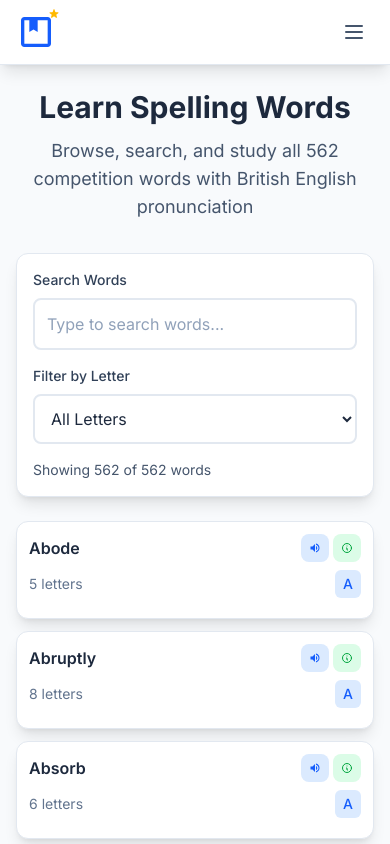
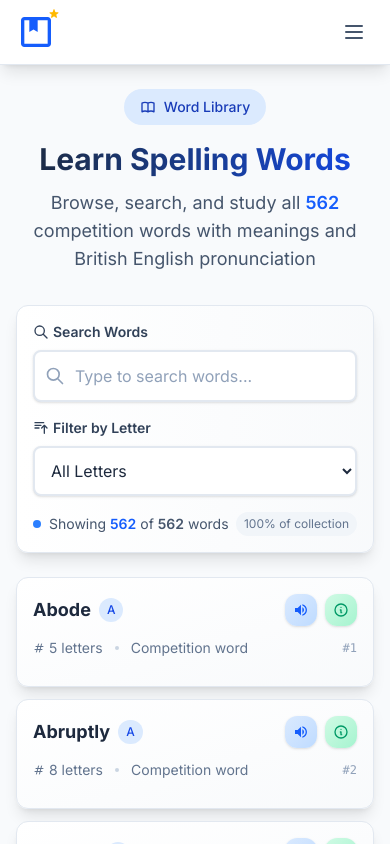
Before and after one commit to masabinhok/spellsan, a Next.js app: page /learn in a window 390 px wide. Shown: the top 844 px of the page. Built offline with nearby package versions, Linux system fonts and the light colour scheme.

Commit message:
Enhance WordCard component: improve UI layout, add loading indicators for meanings, and update styles for better user experience

```diff
--- a/app/learn/page.tsx
+++ b/app/learn/page.tsx
@@ -32,20 +32,25 @@ function WordCard({ word, index }: { word: string; index: number }) {
   return (
     <div
       key={`${word}-${index}`}
-      className="group bg-white rounded-xl md:rounded-2xl shadow-lg border border-slate-200 p-3 md:p-4 hover:shadow-xl transition-all duration-300 hover:-translate-y-1 active:scale-95"
+      className="group bg-gradient-to-br from-white to-slate-50 rounded-xl md:rounded-2xl shadow-lg border border-slate-200 p-4 md:p-5 hover:shadow-xl hover:from-blue-50 hover:to-slate-50 transition-all duration-300 hover:-translate-y-1 active:scale-95"
     >
-      <div className="flex items-center justify-between mb-2 md:mb-3">
-        <span className="text-base md:text-lg font-semibold text-slate-800">
-          {word}
-        </span>
-        <div className="flex space-x-1">
+      <div className="flex items-center justify-between mb-3">
+        <div className="flex items-center space-x-2">
+          <span className="text-lg md:text-xl font-bold text-slate-800 group-hover:text-blue-800 transition-colors">
+            {word}
+          </span>
+          <div className="px-2 py-1 bg-blue-100 text-blue-700 text-xs font-medium rounded-full">
+            {word.charAt(0).toUpperCase()}
+          </div>
+        </div>
+        <div className="flex space-x-2">
           <button
             onClick={() => speakWord(word)}
-            className="w-7 h-7 md:w-8 md:h-8 bg-blue-100 rounded-lg flex items-center justify-center hover:bg-blue-200 transition-all group-hover:scale-110"
+            className="w-8 h-8 md:w-9 md:h-9 bg-gradient-to-br from-blue-100 to-blue-200 rounded-xl flex items-center justify-center hover:from-blue-200 hover:to-blue-300 transition-all group-hover:scale-110 shadow-sm hover:shadow-md"
             title="Pronounce word"
           >
             <svg
-              className="w-3 h-3 md:w-4 md:h-4 text-blue-600"
+              className="w-4 h-4 text-blue-600"
               fill="currentColor"
               viewBox="0 0 24 24"
             >
@@ -54,11 +59,14 @@ function WordCard({ word, index }: { word: string; index: number }) {
           </button>
           <button
             onClick={fetchMeaning}
-            className="w-7 h-7 md:w-8 md:h-8 bg-green-100 rounded-lg flex items-center justify-center hover:bg-green-200 transition-all group-hover:scale-110"
-            title="Show meaning"
+            className={`w-8 h-8 md:w-9 md:h-9 rounded-xl flex items-center justify-center transition-all group-hover:scale-110 shadow-sm hover:shadow-md ${showMeaning
+                ? 'bg-gradient-to-br from-emerald-500 to-emerald-600 text-white'
+                : 'bg-gradient-to-br from-emerald-100 to-emerald-200 text-emerald-600 hover:from-emerald-200 hover:to-emerald-300'
+              }`}
+            title={showMeaning ? "Hide meaning" : "Show meaning"}
           >
             <svg
-              className="w-3 h-3 md:w-4 md:h-4 text-green-600"
+              className="w-4 h-4"
               fill="none"
               stroke="currentColor"
               viewBox="0 0 24 24"
@@ -70,37 +78,57 @@ function WordCard({ word, index }: { word: string; index: number }) {
       </div>
 
       {/* Word Details */}
-      <div className="flex items-center justify-between text-sm text-slate-500 mb-2">
-        <span>{word.length} letters</span>
-        <span className="bg-blue-100 px-2 py-1 rounded-md text-blue-600 font-medium">
-          {word.charAt(0).toUpperCase()}
-        </span>
+      <div className="flex items-center justify-between text-sm text-slate-500 mb-3">
+        <div className="flex items-center space-x-3">
+          <span className="flex items-center space-x-1">
+            <svg className="w-3 h-3" fill="none" stroke="currentColor" viewBox="0 0 24 24">
+              <path strokeLinecap="round" strokeLinejoin="round" strokeWidth={2} d="M7 20l4-16m2 16l4-16M6 9h14M4 15h14" />
+            </svg>
+            <span>{word.length} letters</span>
+          </span>
+          <span className="w-1 h-1 bg-slate-300 rounded-full"></span>
+          <span>Competition word</span>
+        </div>
+        <div className="text-xs text-slate-400 font-mono">#{index + 1}</div>
       </div>
-
       {/* Meaning Section */}
       {showMeaning && (
-        <div className="border-t border-slate-200 pt-2 mt-2">
+        <div className="border-t border-slate-200 pt-3 mt-3 animate-in slide-in-from-top-2 duration-200">
           {isLoadingMeaning ? (
-            <div className="text-xs text-slate-500">Loading meaning...</div>
+            <div className="flex items-center space-x-2 text-slate-500">
+              <div className="w-4 h-4 border-2 border-slate-300 border-t-emerald-500 rounded-full animate-spin"></div>
+              <span className="text-sm">Loading meaning...</span>
+            </div>
           ) : meaning ? (
-            <div className="space-y-1">
-              <div className="text-xs text-slate-600">
+            <div className="space-y-2">
+              <div className="flex items-center space-x-2">
                 {meaning.partOfSpeech && (
-                  <span className="font-medium text-green-700">{meaning.partOfSpeech}</span>
+                  <span className="px-2 py-1 bg-emerald-100 text-emerald-700 text-xs font-semibold rounded-full">
+                    {meaning.partOfSpeech}
+                  </span>
                 )}
                 {meaning.pronunciation && (
-                  <span className="ml-2 text-slate-500">/{meaning.pronunciation}/</span>
+                  <span className="text-xs text-slate-500 font-mono bg-slate-100 px-2 py-1 rounded">
+                    /{meaning.pronunciation}/
+                  </span>
                 )}
               </div>
-              <p className="text-xs text-slate-700">{meaning.meaning}</p>
+              <p className="text-sm text-slate-700 leading-relaxed">{meaning.meaning}</p>
               {meaning.example && (
-                <p className="text-xs text-slate-500 italic">
-                  "{meaning.example}"
-                </p>
+                <div className="bg-slate-50 border-l-4 border-emerald-300 pl-3 py-2 rounded-r">
+                  <p className="text-xs text-slate-600 italic">
+                    <span className="font-medium text-emerald-600">Example:</span> "{meaning.example}"
+                  </p>
+                </div>
               )}
             </div>
           ) : (
-            <div className="text-xs text-slate-500">Meaning not available</div>
+            <div className="flex items-center space-x-2 text-slate-400">
+              <svg className="w-4 h-4" fill="none" stroke="currentColor" viewBox="0 0 24 24">
+                <path strokeLinecap="round" strokeLinejoin="round" strokeWidth={2} d="M12 9v2m0 4h.01m-6.938 4h13.856c1.54 0 2.502-1.667 1.732-2.5L13.732 4c-.77-.833-1.964-.833-2.732 0L3.732 16.5c-.77.833.192 2.5 1.732 2.5z" />
+              </svg>
+              <span className="text-sm">Meaning not available</span>
+            </div>
           )}
         </div>
       )}
@@ -143,37 +171,51 @@ export default function LearnWords() {
       <div className="container mx-auto px-4 py-6 md:py-12 max-w-7xl">
         {/* Header */}
         <div className="text-center mb-8 md:mb-12">
-          <h1 className="text-3xl md:text-4xl font-bold text-slate-800 mb-3 md:mb-4">
+          <div className="inline-flex items-center space-x-2 bg-blue-100 text-blue-800 px-4 py-2 rounded-full text-sm font-medium mb-4">
+            <svg className="w-4 h-4" fill="none" stroke="currentColor" viewBox="0 0 24 24">
+              <path strokeLinecap="round" strokeLinejoin="round" strokeWidth={2} d="M12 6.253v13m0-13C10.832 5.477 9.246 5 7.5 5S4.168 5.477 3 6.253v13C4.168 18.477 5.754 18 7.5 18s3.332.477 4.5 1.253m0-13C13.168 5.477 14.754 5 16.5 5c1.746 0 3.332.477 4.5 1.253v13C19.832 18.477 18.246 18 16.5 18c-1.746 0-3.332.477-4.5 1.253" />
+            </svg>
+            <span>Word Library</span>
+          </div>
+          <h1 className="text-3xl md:text-4xl lg:text-5xl font-bold mb-3 md:mb-4 bg-gradient-to-r from-slate-800 to-blue-700 bg-clip-text text-transparent">
             Learn Spelling Words
           </h1>
           <p className="text-lg md:text-xl text-slate-600 max-w-2xl mx-auto px-4">
-            Browse, search, and study all {spellingWords.length} competition
-            words with British English pronunciation{" "}
-          </p>{" "}
-        </div>{" "}
+            Browse, search, and study all <span className="font-semibold text-blue-600">{spellingWords.length}</span> competition
+            words with meanings and British English pronunciation
+          </p>
+        </div>
         {/* Filters */}
-        <div className="bg-white rounded-xl md:rounded-2xl shadow-lg border border-slate-200 p-4 md:p-6 mb-6 md:mb-8">
+        <div className="bg-gradient-to-r from-white to-slate-50 rounded-xl md:rounded-2xl shadow-lg border border-slate-200 p-4 md:p-6 mb-6 md:mb-8">
           <div className="flex flex-col space-y-4 md:space-y-0 md:flex-row md:gap-6">
             {/* Search */}
             <div className="flex-1">
-              <label className="block text-sm font-medium text-slate-700 mb-2">
-                Search Words
+              <label className="flex items-center space-x-1 text-sm font-semibold text-slate-700 mb-2">
+                <svg className="w-4 h-4" fill="none" stroke="currentColor" viewBox="0 0 24 24">
+                  <path strokeLinecap="round" strokeLinejoin="round" strokeWidth={2} d="M21 21l-6-6m2-5a7 7 0 11-14 0 7 7 0 0114 0z" />
+                </svg>
+                <span>Search Words</span>
               </label>
               <div className="relative">
+                <div className="absolute left-3 top-1/2 transform -translate-y-1/2 text-slate-400 pointer-events-none">
+                  <svg className="w-5 h-5" fill="none" stroke="currentColor" viewBox="0 0 24 24">
+                    <path strokeLinecap="round" strokeLinejoin="round" strokeWidth={2} d="M21 21l-6-6m2-5a7 7 0 11-14 0 7 7 0 0114 0z" />
+                  </svg>
+                </div>
                 <input
                   type="text"
                   placeholder="Type to search words..."
                   value={searchTerm}
                   onChange={(e) => setSearchTerm(e.target.value)}
-                  className="w-full p-3 border-2 border-slate-200 rounded-lg md:rounded-xl focus:border-blue-500 bg-white text-slate-800 placeholder-slate-400 focus:outline-none focus:ring-4 focus:ring-blue-100 transition-all"
+                  className="w-full p-3 md:p-4 pl-10 border-2 border-slate-200 rounded-lg md:rounded-xl focus:border-blue-500 bg-white text-slate-800 placeholder-slate-400 focus:outline-none focus:ring-4 focus:ring-blue-100 transition-all shadow-sm"
                 />
                 {searchTerm && (
                   <button
                     onClick={() => setSearchTerm("")}
-                    className="absolute right-3 top-1/2 transform -translate-y-1/2 text-slate-400 hover:text-slate-600"
+                    className="absolute right-3 top-1/2 transform -translate-y-1/2 text-slate-400 hover:text-slate-600 transition-colors p-1 rounded-full hover:bg-slate-100"
                   >
                     <svg
-                      className="w-5 h-5"
+                      className="w-4 h-4"
                       fill="none"
                       stroke="currentColor"
                       viewBox="0 0 24 24"
@@ -191,13 +233,16 @@ export default function LearnWords() {
             </div>
             {/* Alphabet Filter */}
             <div className="md:w-64">
-              <label className="block text-sm font-medium text-slate-700 mb-2">
-                Filter by Letter
+              <label className="flex items-center space-x-1 text-sm font-semibold text-slate-700 mb-2">
+                <svg className="w-4 h-4" fill="none" stroke="currentColor" viewBox="0 0 24 24">
+                  <path strokeLinecap="round" strokeLinejoin="round" strokeWidth={2} d="M3 4h13M3 8h9m-9 4h6m4 0l4-4m0 0l4 4m-4-4v12" />
+                </svg>
+                <span>Filter by Letter</span>
               </label>
               <select
                 value={selectedAlphabet}
                 onChange={(e) => setSelectedAlphabet(e.target.value)}
-                className="w-full p-3 border-2 border-slate-200 rounded-lg md:rounded-xl focus:border-blue-500 bg-white text-slate-800 focus:outline-none focus:ring-4 focus:ring-blue-100 transition-all"
+                className="w-full p-3 md:p-4 border-2 border-slate-200 rounded-lg md:rounded-xl focus:border-blue-500 bg-white text-slate-800 focus:outline-none focus:ring-4 focus:ring-blue-100 transition-all shadow-sm"
               >
                 <option value="">All Letters</option>
                 {alphabetOptions.map(({ letter, count }) => (
@@ -209,19 +254,32 @@ export default function LearnWords() {
             </div>
             {/* Clear Filters */}
             {(searchTerm || selectedAlphabet) && (
-              <div className="flex items-end md:items-end">{" "}
+              <div className="flex items-end">
                 <button
                   onClick={clearFilters}
-                  className="w-full md:w-auto px-4 py-3 bg-slate-100 text-slate-600 rounded-lg md:rounded-xl hover:bg-slate-200 transition-all"
+                  className="w-full md:w-auto px-4 md:px-6 py-3 md:py-4 bg-gradient-to-r from-slate-100 to-slate-200 text-slate-600 rounded-lg md:rounded-xl hover:from-slate-200 hover:to-slate-300 transition-all shadow-sm font-medium"
                 >
-                  Clear Filters
+                  <div className="flex items-center space-x-2">
+                    <svg className="w-4 h-4" fill="none" stroke="currentColor" viewBox="0 0 24 24">
+                      <path strokeLinecap="round" strokeLinejoin="round" strokeWidth={2} d="M4 4v5h.582m15.356 2A8.001 8.001 0 004.582 9m0 0H9m11 11v-5h-.581m0 0a8.003 8.003 0 01-15.357-2m15.357 2H15" />
+                    </svg>
+                    <span>Clear</span>
+                  </div>
                 </button>
               </div>
             )}
           </div>
           {/* Results count */}
-          <div className="mt-4 text-sm text-slate-600">
-            Showing {filteredWords.length} of {spellingWords.length} words
+          <div className="mt-4 flex items-center justify-between">
+            <div className="text-sm text-slate-600 flex items-center space-x-2">
+              <div className="w-2 h-2 bg-blue-500 rounded-full"></div>
+              <span>Showing <span className="font-semibold text-blue-600">{filteredWords.length}</span> of <span className="font-semibold">{spellingWords.length}</span> words</span>
+            </div>
+            {filteredWords.length > 0 && (
+              <div className="text-xs text-slate-500 bg-slate-100 px-2 py-1 rounded-full">
+                {Math.round((filteredWords.length / spellingWords.length) * 100)}% of collection
+              </div>
+            )}
           </div>
         </div>
         {/* Words Grid */}
```
